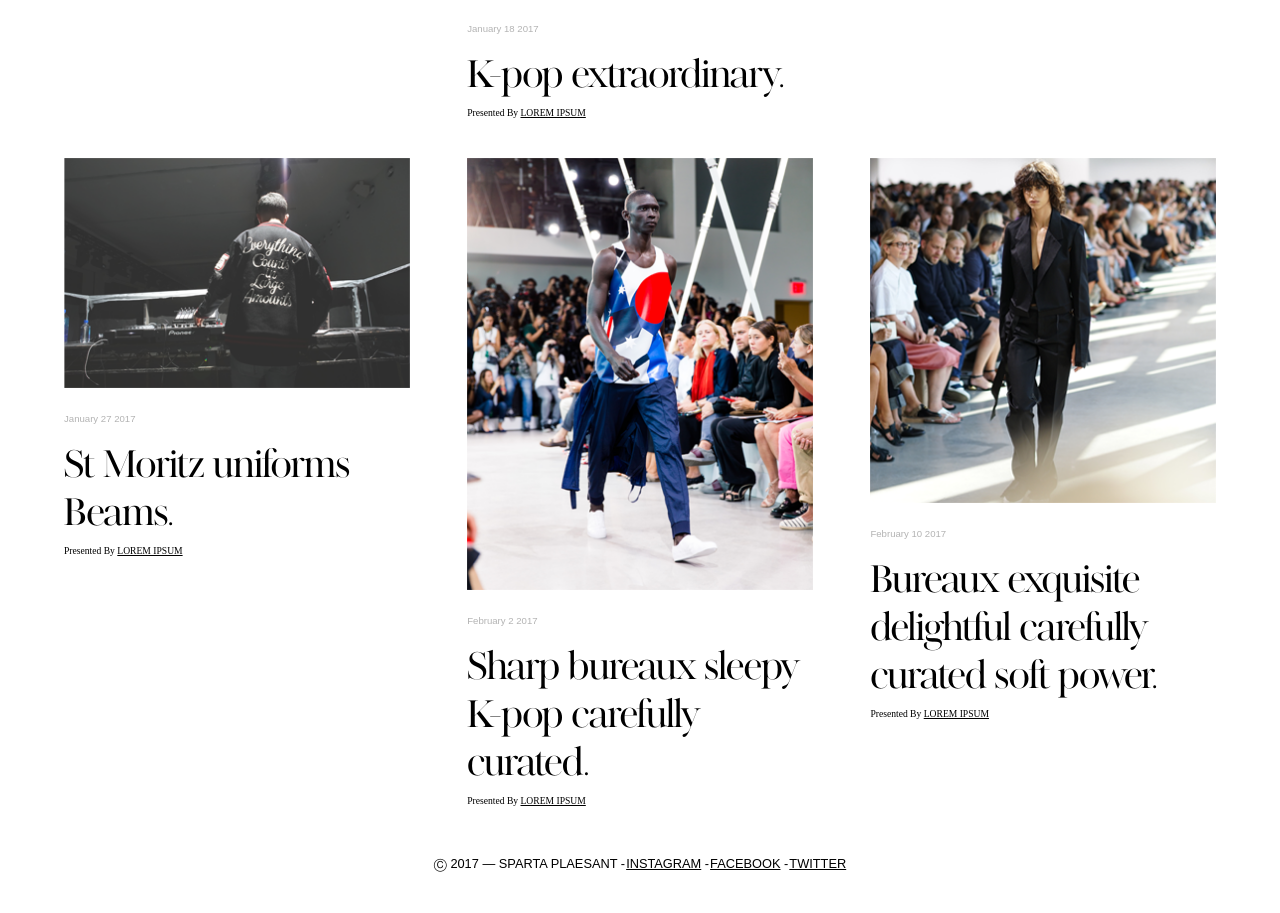
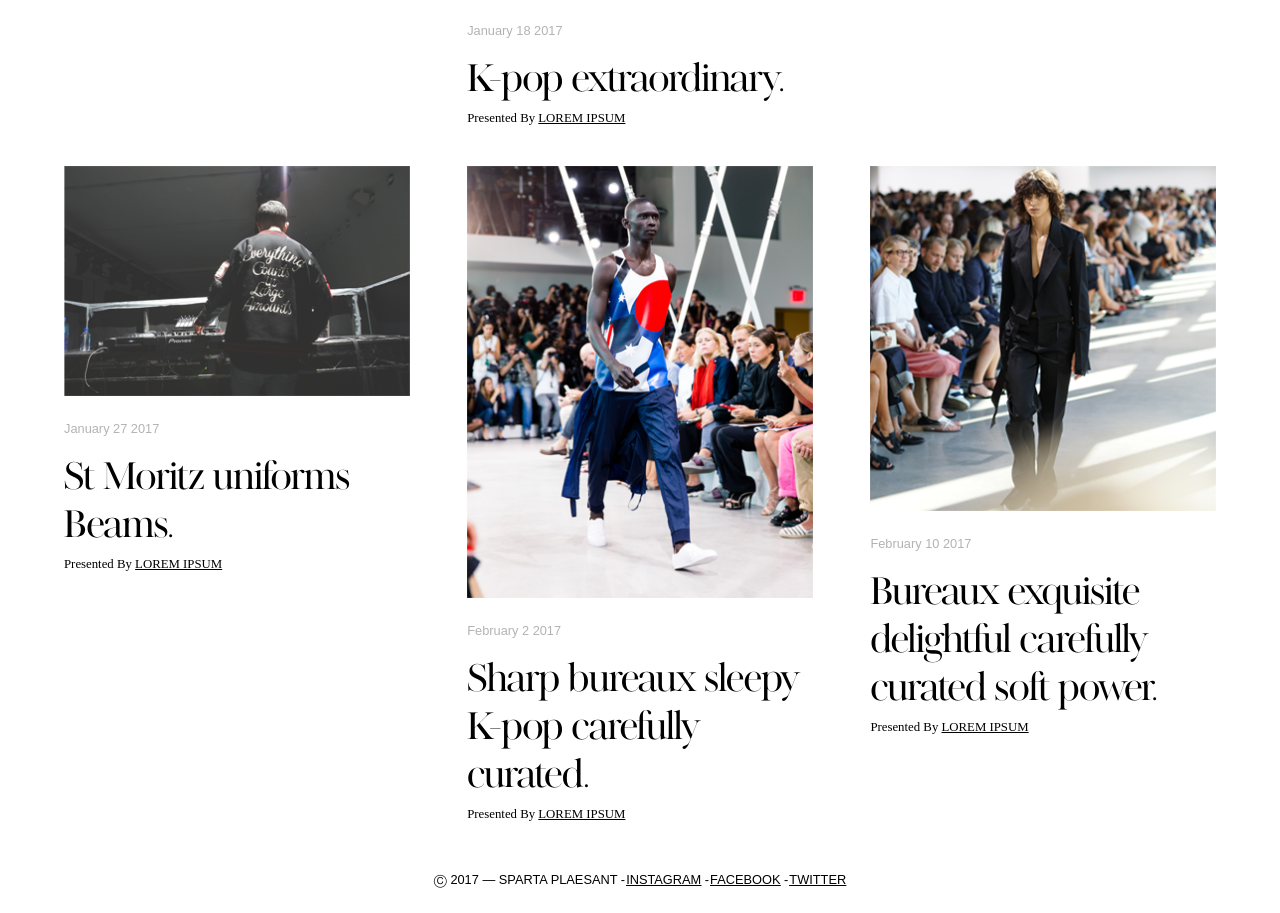
Before and after one commit to RajisteB/iw-sample, a React (Create React App) app: page / in a window 1280 px wide. Shown: the part 1218-2131 px from the top of the page. Built offline with nearby package versions, Linux system fonts and the light colour scheme.

Commit message:
update links

```diff
--- a/src/App.css
+++ b/src/App.css
@@ -66,13 +66,15 @@ body, html {
   .nav-items .item:nth-child(2) {
     opacity: 0.4;
     margin-right: 2.5em; }
+  .nav-items a {
+    text-decoration: none;
+    color: black; }
 
 .banner {
   overflow: hidden;
   position: relative;
   max-width: 1440px;
-  margin-top: 50px;
-  background: orange; }
+  margin-top: 50px; }
 
 .overlay {
   width: 100%;
@@ -136,7 +138,7 @@ body, html {
   .grid-item h4 {
     color: rgba(0, 0, 0, 0.3);
     padding: 25px 0px 15px 0px;
-    font-size: 0.6em;
+    font-size: 0.8em;
     font-family: 'Arial', sans-serif; }
   .grid-item h2 {
     font-size: 1.5em;
@@ -146,13 +148,15 @@ body, html {
       text-decoration: underline; }
   .grid-item h5 {
     padding: 10px 0px;
-    font-size: 0.6em;
+    font-size: 0.8em;
     font-weight: thin; }
-    .grid-item h5 span {
+    .grid-item h5 a {
+      color: black;
       text-decoration: underline; }
 
 footer {
   width: 100%;
+  margin: 0 auto;
   padding: 25px 0px;
   max-width: 1440px;
   text-align: center;
@@ -162,6 +166,8 @@ footer {
     footer h5 span {
       margin-left: 1px;
       text-decoration: underline; }
+      footer h5 span a {
+        color: black; }
 
 @media screen and (min-width: 375px) {
   .logo.col > img {
@@ -229,7 +235,7 @@ footer {
     margin: 0 auto;
     margin-top: 70px; }
   .headline h1 {
-    font-size: 4.2em; }
+    font-size: 4.4em; }
   .headline h3 {
     font-size: 2.4em; }
   .headline h6 {
--- a/src/App.scss
+++ b/src/App.scss
@@ -87,6 +87,10 @@ body, html {
     opacity: 0.4;
     margin-right: 2.5em;
   }
+  a {
+    text-decoration: none;
+    color: black;
+  }
 }
 
 // ====================
@@ -97,7 +101,6 @@ body, html {
   position: relative;
   max-width: 1440px;
   margin-top: 50px;
-  background: orange;
 }
 .overlay {
   width: 100%;
@@ -171,7 +174,7 @@ body, html {
   h4 {
     color: rgba(0, 0, 0, 0.3);
     padding: 25px 0px 15px 0px;
-    font-size: 0.6em;
+    font-size: 0.8em;
     font-family: 'Arial', sans-serif;
   }
   h2 {
@@ -184,9 +187,10 @@ body, html {
   }
   h5 {
     padding: 10px 0px;
-    font-size: 0.6em;
+    font-size: 0.8em;
     font-weight: thin;
-    span {
+    a {
+      color: black;
       text-decoration: underline;
     }
   }
@@ -197,7 +201,8 @@ body, html {
 // --------------------
 footer {
   width: 100%;
-  padding: 25px 0px;
+  margin: 0 auto;
+    padding: 25px 0px;
   max-width: 1440px;
   text-align: center;
   font-family: 'Arial', sans-serif;
@@ -206,6 +211,9 @@ footer {
     span {
       margin-left: 1px;
       text-decoration: underline;
+      a {
+        color: black;
+      }
     }
   }
 }
@@ -298,7 +306,7 @@ footer {
     margin-top: 70px;
   }
   .headline {
-    h1 { font-size: 4.2em; }
+    h1 { font-size: 4.4em; }
     h3 { font-size: 2.4em; }
     h6 { font-size: 1.4em; }
   }
--- a/src/components/footer.jsx
+++ b/src/components/footer.jsx
@@ -6,9 +6,15 @@ const Footer = () => {
       <div className="info">
         <h5>
           &#9400; 2017 &mdash; SPARTA PLAESANT -
-          <span>INSTAGRAM</span> -
-          <span>FACEBOOK</span> -
-          <span>TWITTER</span>
+          <span>
+            <a href="#">INSTAGRAM</a>
+          </span> -
+          <span>
+            <a href="#">FACEBOOK</a>
+          </span> -
+          <span>
+            <a href="#">TWITTER</a>
+          </span>
         </h5>
       </div>
     </footer>
--- a/src/components/grid.jsx
+++ b/src/components/grid.jsx
@@ -38,8 +38,8 @@ const data = [
 const Grid = () => {
   return (
     <div className="main-grid">
-      {data.map((m, idx) => {
-        return <GridItem data={m} key={idx}/>
+      {data.map((d, idx) => {
+        return <GridItem data={d} key={idx}/>
       })}
     </div>
   )
--- a/src/components/gridItem.jsx
+++ b/src/components/gridItem.jsx
@@ -14,7 +14,7 @@ const GridItem = (props) => {
       <img src={layers[props.data.id]} alt=""/>
       <h4>{props.data.date}</h4>
       <h2>{props.data.desc}</h2>
-      <h5>Presented By <span>LOREM IPSUM</span></h5>
+      <h5>Presented By <a href="#">LOREM IPSUM</a></h5>
     </div>
   )
 }
--- a/src/components/navigation.jsx
+++ b/src/components/navigation.jsx
@@ -11,8 +11,12 @@ const navigation = () => {
           <img src={Logo} alt="logo"/>
         </div>
         <div className="nav-items col">
-          <div className="item">212.555.5555</div>
-          <div className="item">LOG IN</div>
+          <div className="item">
+            <a href="tel:1-212-555-5555">212.555.5555</a>
+          </div>
+          <div className="item">
+            <a href="#">LOG IN</a>
+          </div>
           <div className="item">
             <img src={Burger} alt="burger"/>
           </div>
--- a/src/index.css
+++ b/src/index.css
@@ -66,13 +66,15 @@ body, html {
   .nav-items .item:nth-child(2) {
     opacity: 0.4;
     margin-right: 2.5em; }
+  .nav-items a {
+    text-decoration: none;
+    color: black; }
 
 .banner {
   overflow: hidden;
   position: relative;
   max-width: 1440px;
-  margin-top: 50px;
-  background: orange; }
+  margin-top: 50px; }
 
 .overlay {
   width: 100%;
@@ -136,7 +138,7 @@ body, html {
   .grid-item h4 {
     color: rgba(0, 0, 0, 0.3);
     padding: 25px 0px 15px 0px;
-    font-size: 0.6em;
+    font-size: 0.8em;
     font-family: 'Arial', sans-serif; }
   .grid-item h2 {
     font-size: 1.5em;
@@ -146,13 +148,15 @@ body, html {
       text-decoration: underline; }
   .grid-item h5 {
     padding: 10px 0px;
-    font-size: 0.6em;
+    font-size: 0.8em;
     font-weight: thin; }
-    .grid-item h5 span {
+    .grid-item h5 a {
+      color: black;
       text-decoration: underline; }
 
 footer {
   width: 100%;
+  margin: 0 auto;
   padding: 25px 0px;
   max-width: 1440px;
   text-align: center;
@@ -162,6 +166,8 @@ footer {
     footer h5 span {
       margin-left: 1px;
       text-decoration: underline; }
+      footer h5 span a {
+        color: black; }
 
 @media screen and (min-width: 375px) {
   .logo.col > img {
@@ -229,7 +235,7 @@ footer {
     margin: 0 auto;
     margin-top: 70px; }
   .headline h1 {
-    font-size: 4.2em; }
+    font-size: 4.4em; }
   .headline h3 {
     font-size: 2.4em; }
   .headline h6 {
```
Also changed, not shown: src/components/banner.jsx (+4 -8 lines).
